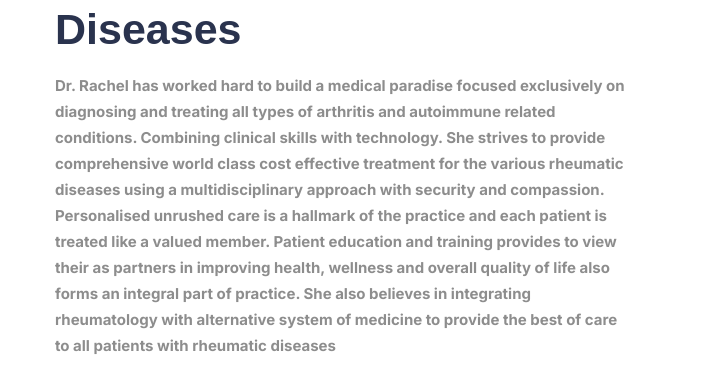
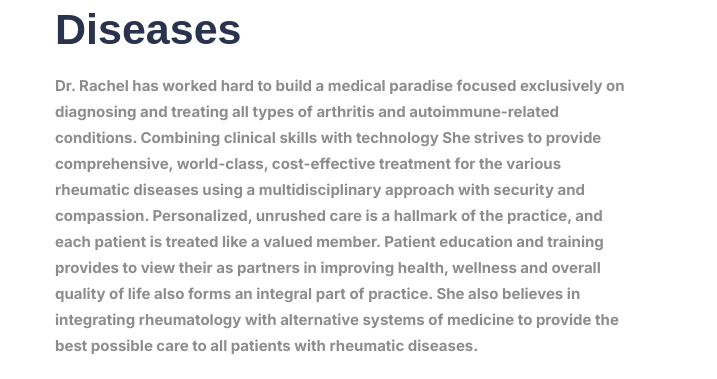
Before and after one commit to sahadpk/drrachelss, a plain HTML site: page about-us.html in a window 1280 px wide. Shown: the part 623-1002 px from the top of the page, 0-717 px from the left. Drawn offline with Linux system fonts and the light colour scheme; files whose address does not match are found by name; a web font is replaced by a local one.

Commit message:
grammer mistakes

```diff
--- a/about-us.html
+++ b/about-us.html
@@ -183,9 +183,8 @@
                                         <h2 class="title">Rheumatologists are Doctors Who Treating Diseases</h2>
                                     </div>
                                     <div class="featured-desc">
-                                    	<p> <b> Dr. Rachel has worked hard to build a medical paradise focused exclusively on diagnosing and treating all types of arthritis and autoimmune related conditions. Combining clinical skills with technology. She strives to provide comprehensive world class cost effective treatment for the various rheumatic diseases using a multidisciplinary approach with security and compassion.
-                                            Personalised unrushed care is a hallmark of the practice and each patient is treated like a valued member. Patient education and training provides to view their as partners in improving health, wellness and overall quality of life also forms an integral part of practice.
-                                            She also believes in integrating rheumatology with alternative system of medicine to provide the best of care to all patients with rheumatic diseases</b></p>
+                                    	<p> <b> Dr. Rachel has worked hard to build a medical paradise focused exclusively on diagnosing and treating all types of arthritis and autoimmune-related conditions. Combining clinical skills with technology She strives to provide comprehensive, world-class, cost-effective treatment for the various rheumatic diseases using a multidisciplinary approach with security and compassion. Personalized, unrushed care is a hallmark of the practice, and each patient is treated like a valued member. Patient education and training provides to view their as partners in improving health, wellness and overall quality of life also forms
+                                             an integral part of practice. She also believes in integrating rheumatology with alternative systems of medicine to provide the best possible care to all patients with rheumatic diseases.</b></p>
                                     </div>
                                 </div><!-- section title end -->
                                 <div class="pt-10 res-991-pt-0">
```
Also changed, not shown: index.html (+2 -2 lines).
